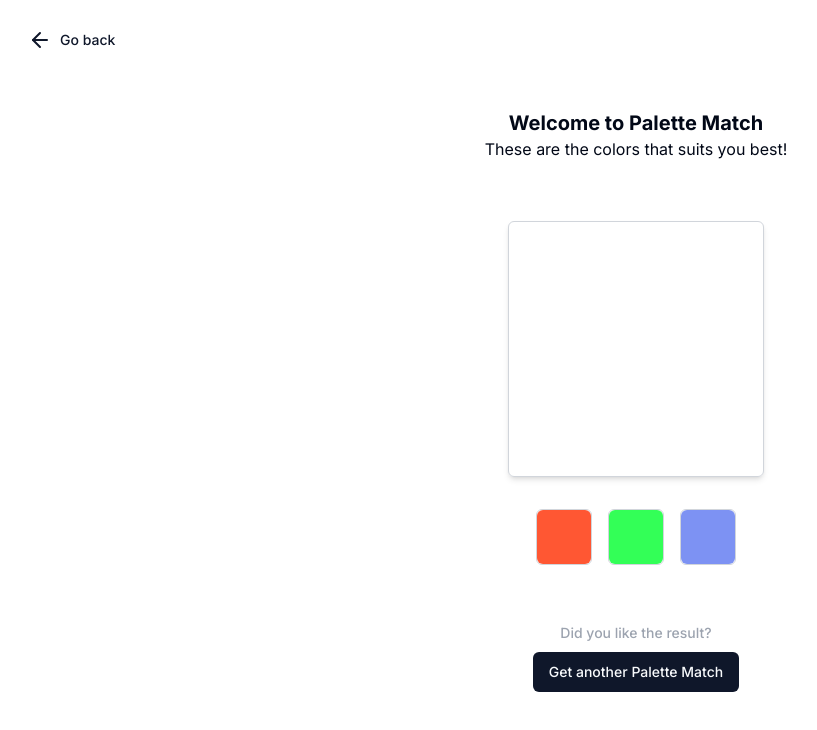
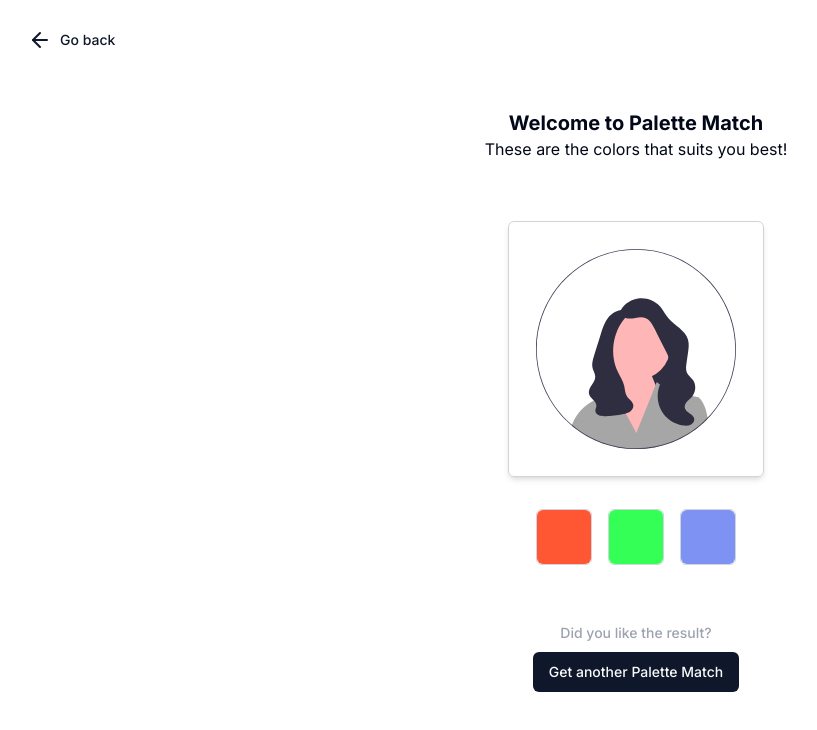
Before and after one commit to eliasacneto/web-palette-match, a Next.js app: page /result in a window 1280 px wide. Shown: the top 730 px of the page, without its empty margins (4-821 px from the left). Built offline with nearby package versions, Linux system fonts and the light colour scheme.

Commit message:
added a default avatar image

```diff
--- a/app/result/page.tsx
+++ b/app/result/page.tsx
@@ -6,6 +6,8 @@ import { Label } from "@/components/ui/label";
 import { ArrowLeft } from "lucide-react";
 import Link from "next/link";
 import React, { useState } from "react";
+import FemaleAvatar from "@/public/female-avatar.svg";
+import Image from "next/image";
 
 interface ColorResult {
   id: number;
@@ -18,14 +20,19 @@ const result: ColorResult[] = [
   {
     id: 1,
     title: "Red",
-    content: "Texto vindo do prompt",
+    content: "Prompt message will be generated here...",
     color: "#FF5733",
   },
-  { id: 2, title: "Green", content: "Texto vindo do prompt", color: "#33FF57" },
+  {
+    id: 2,
+    title: "Green",
+    content: "Prompt message will be generated here...",
+    color: "#33FF57",
+  },
   {
     id: 3,
     title: "Baby Blue",
-    content: "Texto vindo do prompt",
+    content: "Prompt message will be generated here...",
     color: "#7d92f3",
   },
 ];
@@ -51,7 +58,15 @@ const Result = () => {
         <span>These are the colors that suits you best!</span>
       </div>
       <div className="flex flex-col gap-8 items-center">
-        <div className="border border-gray-300 w-64 h-64 rounded-md shadow-md"></div>
+        <div className="flex items-center justify-center border border-gray-300 w-64 h-64 rounded-md shadow-md">
+          <Image
+            src={FemaleAvatar}
+            alt="Female Avatar svg"
+            className="md:w-[200px] "
+            width={200}
+            height={200}
+          />
+        </div>
         <div className="flex">
           <ul className="flex gap-4">
             {result.map((item) => (
```
Also changed, not shown: public/female-avatar.svg (added).
